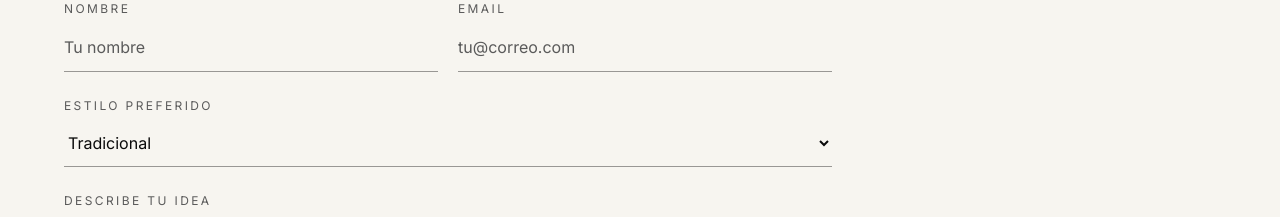
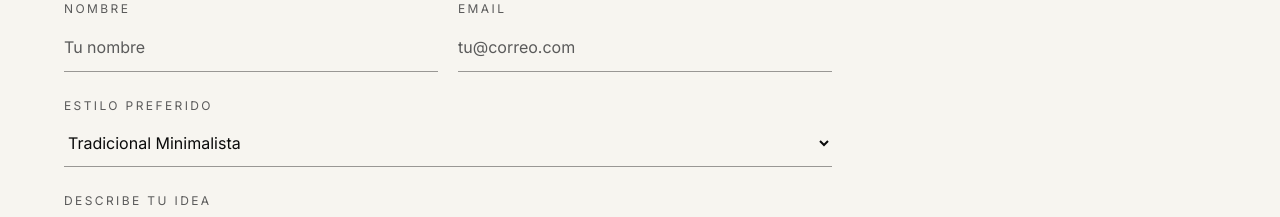
Before and after one commit to keine-byte/Tattoo-page, a React (Vite) app: page / in a window 1280 px wide. Shown: the part 5740-5957 px from the top of the page. Built offline with nearby package versions, Linux system fonts and the light colour scheme; the HTML template or start-up script is replaced by a standard one.

Commit message:
Ajusta contacto y unifica estilo en formularios

```diff
--- a/src/components/Booking.jsx
+++ b/src/components/Booking.jsx
@@ -103,12 +103,7 @@ export default function Booking() {
               <label className="block">
                 <span className="font-inter text-xs tracking-[0.2em] uppercase text-[#5A5A5A]">Estilo</span>
                 <select className="mt-1 w-full bg-transparent border-b border-[#0A0A0A]/40 py-3 font-inter text-[#0A0A0A] outline-none focus:border-[#B00000]">
-                  <option>Tradicional</option>
-                  <option>Fine Line</option>
-                  <option>Neo-Japonés</option>
-                  <option>Blackwork</option>
-                  <option>Dotwork</option>
-                  <option>Tribal</option>
+                  <option>Tradicional Minimalista</option>
                 </select>
               </label>
               <label className="block md:col-span-2">
--- a/src/components/Contact.jsx
+++ b/src/components/Contact.jsx
@@ -1,6 +1,6 @@
 const HOURS = [
-  { day: 'Martes – Viernes', time: '8:00 – 12:00 - 14:00 - 19:00' },
-  { day: 'Sábado - Domingo', time: '8:00 – 12:00 - 14:00 - 19:00' },
+  { day: 'Martes – Viernes', time: '8:00 – 12:00, 14:00 - 19:00' },
+  { day: 'Sábado - Domingo', time: '8:00 – 12:00, 14:00 - 19:00' },
 ]
 
 export default function Contact() {
@@ -59,7 +59,7 @@ export default function Contact() {
           <div className="border border-[#5A5A5A]/30 p-6 mb-4">
             <p className="font-bebas text-lg tracking-[0.2em] text-[#B00000] mb-2">UBICACIÓN</p>
             <p className="font-inter font-light text-sm leading-relaxed text-[#F7F5F0]">
-              Barrio El Porvenir, Sincelejo - Sucre<br />100001 Sincelejo, Colombia<br />CRA 37 # 13-94
+              Barrio El Porvenir, Sincelejo - Sucre<br />70001 Sincelejo, Colombia<br />CRA 37 # 13-94
             </p>
           </div>
 
--- a/src/components/CustomDesign.jsx
+++ b/src/components/CustomDesign.jsx
@@ -53,13 +53,7 @@ export default function CustomDesign() {
           <label className="block md:col-span-2">
             <span className="font-inter text-xs tracking-[0.2em] uppercase text-[#5A5A5A]">Estilo preferido</span>
             <select className="mt-1 w-full bg-transparent border-b border-[#0A0A0A]/40 py-3 font-inter text-[#0A0A0A] outline-none focus:border-[#B00000]">
-              <option>Tradicional</option>
-              <option>Fine Line</option>
-              <option>Neo-Japonés</option>
-              <option>Blackwork</option>
-              <option>Dotwork</option>
-              <option>Tribal</option>
-              <option>Aún no lo sé</option>
+              <option>Tradicional Minimalista</option>
             </select>
           </label>
 
```
